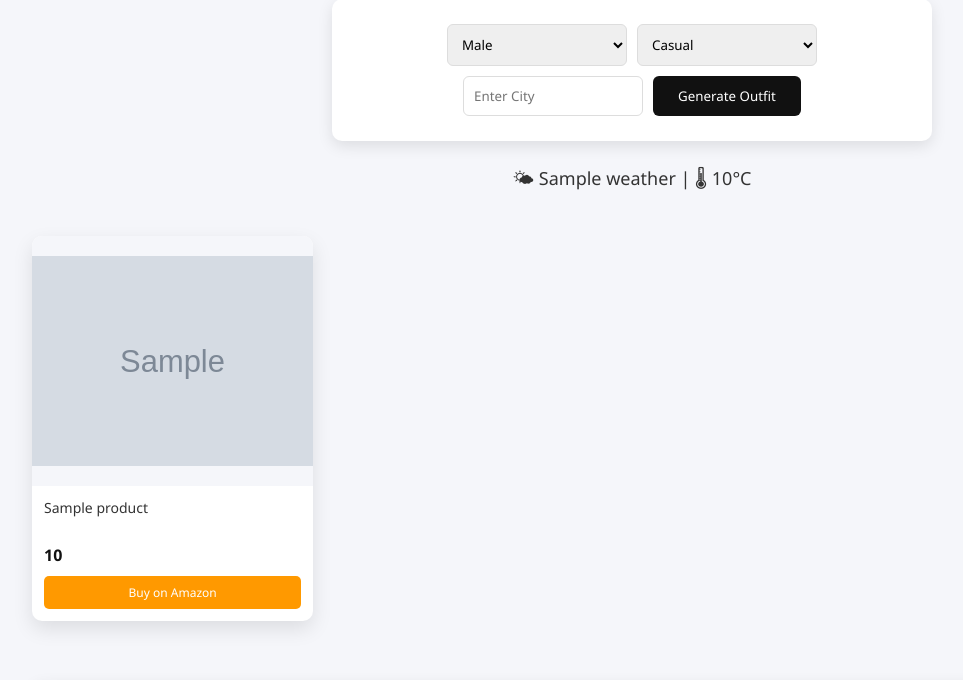
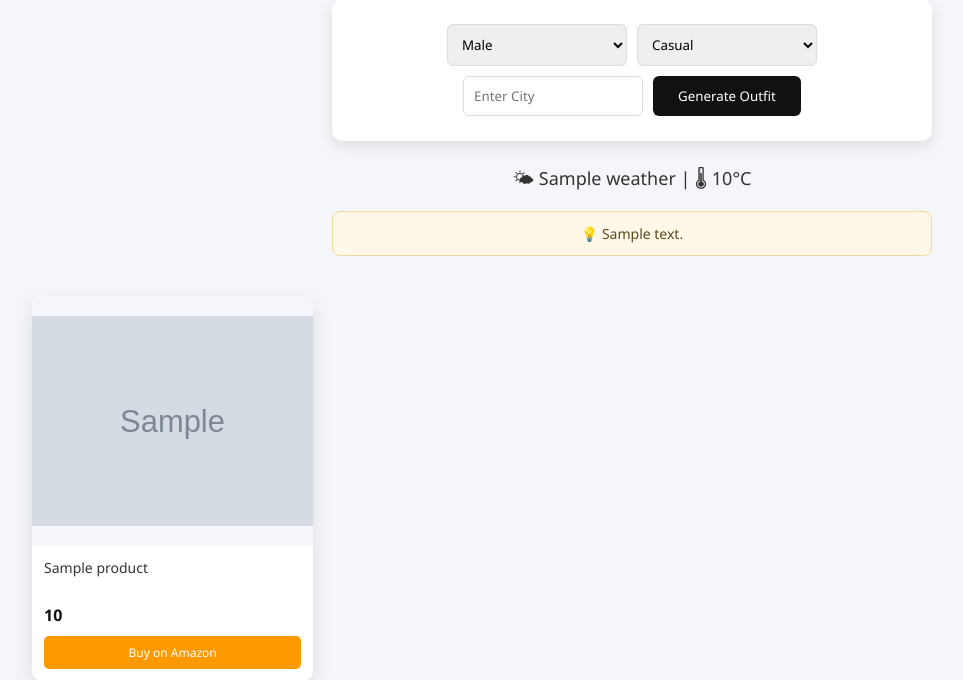
Before and after one commit to AKANKSHAKG/ai-outfit-stylist, a Flask app: template templates/index.html in a window 1280 px wide. Shown: the part 114-794 px from the top of the page, without its empty margins (8-971 px from the left). Run offline with Flask 3, Linux system fonts and the light colour scheme; the template is opened without the code that fills it: most values are stand-ins (such as "Sample title", 1, 10 or a date in 2020); grey boxes marked "Sample" are stand-in pictures.

Commit message:
akanksha

```diff
--- a/app.py
+++ b/app.py
@@ -166,7 +166,9 @@ def generate_query(gender, mood, season):
                 f"{season} formal outfit women",
                 f"{season} professional business attire women",
                 f"{season} corporate fashion women",
-                f"{season} formal blouse women"
+                f"{season} formal blouse women",
+                f"{season} formal blaizer and trouser women",
+
             ],
 
             "wedding": [
--- a/templates/index.html
+++ b/templates/index.html
@@ -65,6 +65,18 @@ button:hover {
     text-align: center;
     margin-top: 25px;
     font-size: 18px;
+}
+
+.stylist-note {
+    max-width: 600px;
+    margin: 15px auto 0;
+    background: #fff8e8;
+    border: 1px solid #f1d9a0;
+    border-radius: 8px;
+    padding: 12px 16px;
+    font-size: 14px;
+    color: #5a4a1f;
+    text-align: center;
 }
 
 .container {
@@ -187,6 +199,12 @@ iframe {
 </div>
 {% endif %}
 
+{% if stylist_note %}
+<div class="stylist-note">
+    💡 {{ stylist_note }}
+</div>
+{% endif %}
+
 <div class="container">
 {% for p in products %}
     <div class="card">
```
